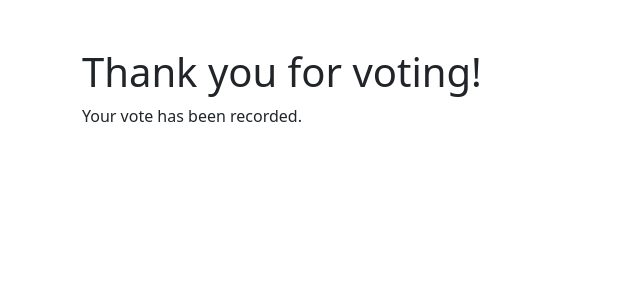
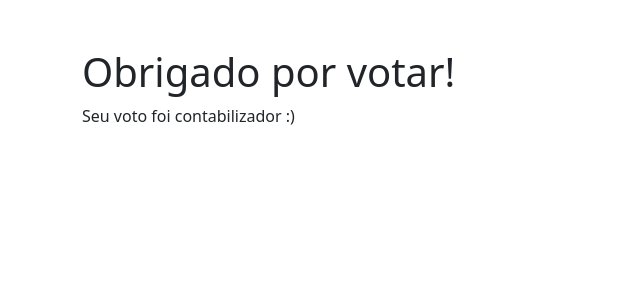
Before and after one commit to Bet4Arrio/abobora-fantasia, a Django app: page /thank-you/ in a window 1280 px wide. Shown: the top 300 px of the page, without its empty margins (0-640 px from the left). Run offline with Django 5.2, Linux system fonts and the light colour scheme; some libraries are stand-ins or nearby versions.

Commit message:
feat: vai quebra?

```diff
--- a/templates/fantasy_poll.html
+++ b/templates/fantasy_poll.html
@@ -20,7 +20,7 @@
             <div class="form-check container-fluid align-items-center">
                 <div class="row align-items-center justify-content-center">
                     <div class="col-10 text-center">
-                        <input  @click="getFantasy" class="form-check-input" type="radio" name="fantasy" id="fantasy{{ fantasy.pk }}" value="{{ fantasy.pk }}">
+                        <input  @click="getFantasy" style="display: hidden;" class="form-check-input" type="radio" name="fantasy" id="fantasy{{ fantasy.pk }}" value="{{ fantasy.pk }}">
                         <label class="form-check-label" for="fantasy{{ fantasy.pk }}">
                             <img src="{{ fantasy.image.url }}" alt="{{ fantasy.name }}" class="img-thumbnail" style="max-width: 70vw;">
                             <p id="fantasy{{ fantasy.pk }}Name">
@@ -49,7 +49,7 @@
     <script>
         function votacao(){
             return {
-                message: "Nada",
+                message: "Não selecionado",
                 getFantasy(e){
 
                     {% comment %} this.message = item.parent.document.querySelector("label>p").innerHTML {% endcomment %}
--- a/templates/thank_you.html
+++ b/templates/thank_you.html
@@ -5,8 +5,8 @@
 {% block content %}
 <!-- templates/thank_you.html -->
 <div class="container mt-5">
-    <h1>Thank you for voting!</h1>
-    <p>Your vote has been recorded.</p>
+    <h1>Obrigado por votar!</h1>
+    <p>Seu voto foi contabilizador :)</p>
     {% comment %} <a href="{% url 'fantasy_poll' %}" class="btn btn-primary">Back to Poll</a> {% endcomment %}
 </div>
 {% endblock %}
```
Also changed, not shown: templates/404.html (added, +8 -0 lines), templates/500.html (added).
